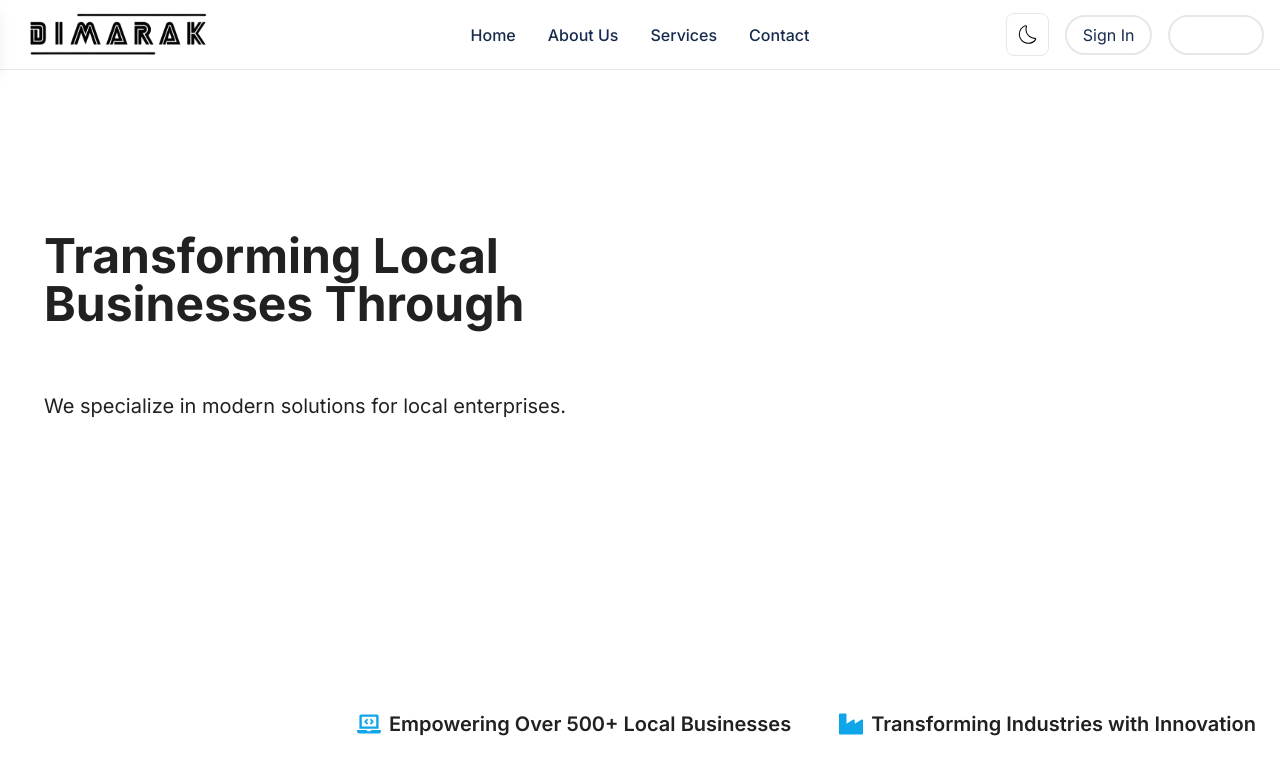
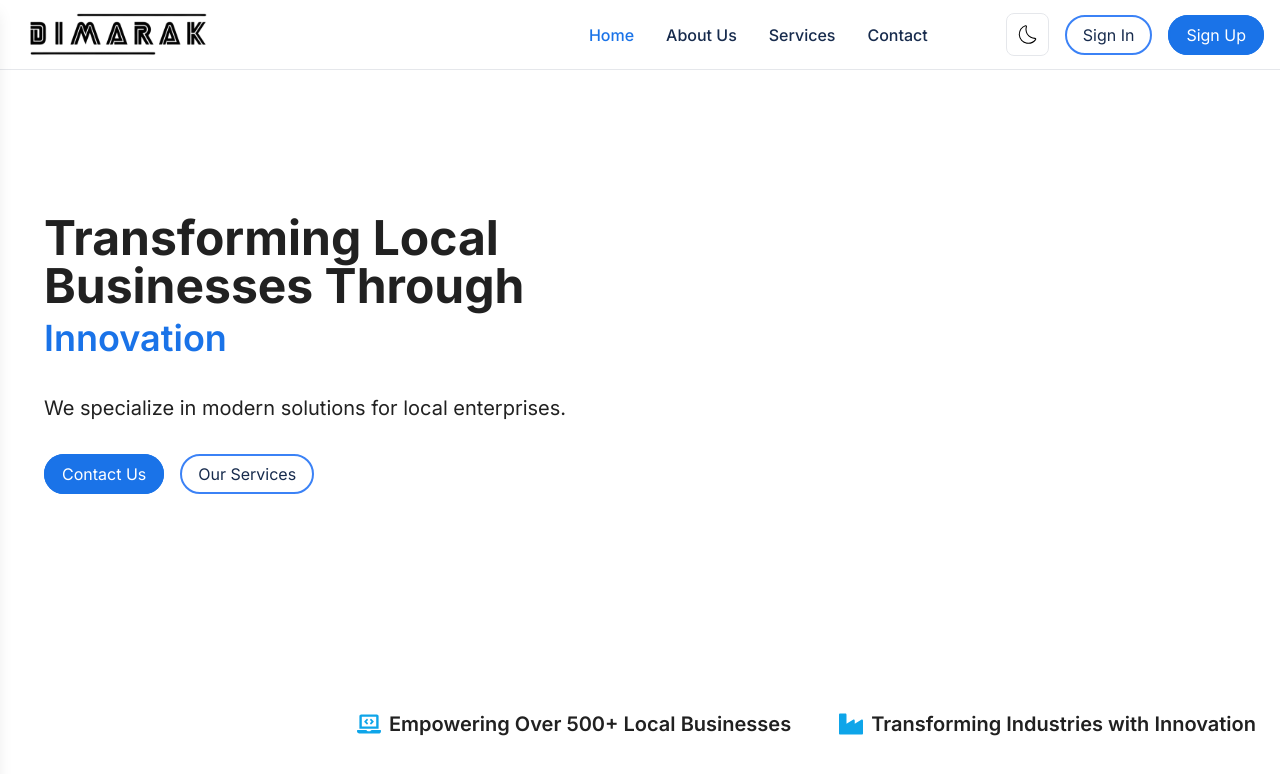
Before and after one commit to Dimarak-Limited-HQ/dimarak.com, a Next.js app: page / in a window 1280 px wide. Shown: the top 774 px of the page. Built offline with nearby package versions, Linux system fonts and the light colour scheme.

Commit message:
Refactor Logo component and update colors in tailwind.config.ts

```diff
--- a/src/app/globals.css
+++ b/src/app/globals.css
@@ -43,6 +43,7 @@ body {
 
 .scroll-offset {
   scroll-margin-top: 100px;
+  /* Adjust this value to the height of your nav bar */
 }
 
 
--- a/src/components/nav/Drawer.tsx
+++ /dev/null
@@ -1,53 +0,0 @@
-'use client';
-import NavLinks from './NavLinks';
-import Link from 'next/link';
-
-interface DrawerProps {
-    isOpen: boolean;
-    toggleDrawer: () => void;
-}
-
-const Drawer: React.FC<DrawerProps> = ({ isOpen, toggleDrawer }) => {
-    return (
-        <>
-            {/* Mobile Drawer */}
-            <div
-                className={`fixed top-0 left-0 h-full w-64 bg-white dark:bg-dark shadow-lg transform ${isOpen ? 'translate-x-0' : '-translate-x-full'
-                    } transition-transform duration-300 ease-in-out z-60`}
-            >
-                <div className="p-6">
-                    <NavLinks onClick={toggleDrawer} isMobile />
-                    <div className="mt-8 space-y-4">
-                        <Link href="/sign-in" passHref>
-                            <span
-                                onClick={toggleDrawer}
-                                className="px-4 py-2 rounded-full border-2 border-link text-link dark:text-white hover:bg-link hover:text-white transition-all cursor-pointer"
-                            >
-                                Sign In
-                            </span>
-                        </Link>
-
-                        <Link href="/sign-up" passHref>
-                            <span
-                                onClick={toggleDrawer}
-                                className="px-4 py-2 rounded-full border-2 border-link text-link dark:text-white hover:bg-link hover:text-white transition-all cursor-pointer"
-                            >
-                                Sign Up
-                            </span>
-                        </Link>
-                    </div>
-                </div>
-            </div>
-
-            {/* Drawer Overlay */}
-            {isOpen && (
-                <div
-                    className="fixed inset-0 bg-black opacity-50 z-50 md:hidden"
-                    onClick={toggleDrawer}
-                ></div>
-            )}
-        </>
-    );
-};
-
-export default Drawer;
--- /dev/null
+++ b/src/components/nav/MobileDrawer.tsx
@@ -0,0 +1,31 @@
+'use client';
+import NavLinks from './NavLinks';
+import SignInSignUpLinks from './SignInSignUpLinks';
+
+interface DrawerProps {
+    isOpen: boolean;
+    toggleDrawer: () => void;
+}
+
+const Drawer: React.FC<DrawerProps> = ({ isOpen, toggleDrawer }) => {
+    return (
+        <>
+            {/* Mobile Drawer */}
+            <div
+                className={`fixed top-0 left-0 h-screen w-[80%] bg-white dark:bg-dark shadow-lg transform ${isOpen ? 'translate-x-0' : '-translate-x-full'
+                    } transition-transform duration-300 ease-in-out z-60`}
+            >
+                <div className="p-6 bg-white dark:bg-dark">
+                    <NavLinks onClick={toggleDrawer} isMobile />
+                </div>
+
+                {/* Mobile Sign In and Sign Up Links */}
+                <div className="p-6">
+                    <SignInSignUpLinks isMobile />
+                </div>
+            </div>
+        </>
+    );
+};
+
+export default Drawer;
--- a/src/components/nav/NavBar.tsx
+++ b/src/components/nav/NavBar.tsx
@@ -4,8 +4,9 @@ import ThemeToggle from './ThemeToggle';
 import LogoSection from './LogoSection';
 import NavLinks from './NavLinks';
 import MobileMenuButton from './MobileMenuButton';
-import Drawer from './Drawer';
+import Drawer from './MobileDrawer';
 import Link from 'next/link';
+import SignInSignUpLinks from './SignInSignUpLinks';
 
 const NavBar: React.FC = () => {
     const [drawerOpen, setDrawerOpen] = useState(false);
@@ -15,29 +16,14 @@ const NavBar: React.FC = () => {
     };
 
     return (
-        <nav className="h-[70px] fixed top-0 left-0 w-full flex items-center justify-between bg-white bg-opacity-70 dark:bg-dark dark:bg-opacity-70 border-b border-gray-200 dark:border-gray-600 px-4 z-50">
+        <nav className="h-[70px] fixed top-0 left-0 w-full flex items-center justify-between  dark:bg-dark border-b border-gray-200 dark:border-gray-600 px-4 z-50">
             <LogoSection />
             <MobileMenuButton drawerOpen={drawerOpen} toggleDrawer={toggleDrawer} />
 
             <div className="hidden md:flex flex-1 justify-center">
                 <NavLinks />
             </div>
-
-
-            <div className="hidden md:flex items-center justify-end flex-1 space-x-4">
-                <ThemeToggle />
-                <Link href="/sign-in" passHref>
-                    <span className="px-4 py-2 rounded-full border-2 border-primary text-link dark:text-white hover:bg-link hover:text-white transition-all">
-                        Sign In
-                    </span>
-                </Link>
-
-                <Link href="/sign-up" passHref>
-                    <span className="px-4 py-2 rounded-full bg-primary border-2 border-primary text-white dark:text-white hover:bg-link hover:text-white transition-all">
-                        Sign Up
-                    </span>
-                </Link>
-            </div>
+            <div className='hidden md:block'> <SignInSignUpLinks /></div>
             <Drawer isOpen={drawerOpen} toggleDrawer={toggleDrawer} />
         </nav>
     );
--- a/src/components/nav/NavLinks.tsx
+++ b/src/components/nav/NavLinks.tsx
@@ -1,5 +1,6 @@
 'use client';
 import Link from 'next/link';
+import { useRouter ,usePathname} from 'next/navigation';
 
 const navLinks = [
     { label: 'Home', link: '/' },
@@ -14,6 +15,9 @@ interface NavLinksProps {
 }
 
 const NavLinks: React.FC<NavLinksProps> = ({ onClick, isMobile = false }) => {
+    const router = useRouter();
+    const currentPath = usePathname();
+
     return (
         <ul className={`flex ${isMobile ? 'flex-col space-y-8 mt-20' : 'items-center space-x-8'}`}>
             {navLinks.map((navlink, id) => (
@@ -21,7 +25,10 @@ const NavLinks: React.FC<NavLinksProps> = ({ onClick, isMobile = false }) => {
                     <Link href={navlink.link} passHref>
                         <span
                             onClick={onClick}
-                            className="text-link dark:text-white font-medium hover:text-voilet dark:hover:text-voilet cursor-pointer"
+                            className={`font-medium cursor-pointer ${currentPath === navlink.link
+                                    ? 'text-primary dark:text-voilet'
+                                    : 'text-link dark:text-white'
+                                } hover:text-primary dark:hover:text-voilet`}
                         >
                             {navlink.label}
                         </span>
--- /dev/null
+++ b/src/components/nav/SignInSignUpLinks.tsx
@@ -0,0 +1,25 @@
+'use client';
+import Link from 'next/link';
+import ThemeToggle from './ThemeToggle'; // Assuming you already have a ThemeToggle component
+import Button from '../shared/Button';
+interface SignInSignUpLinksProps {
+    isMobile?: boolean;
+}
+
+const SignInSignUpLinks: React.FC<SignInSignUpLinksProps> = ({ isMobile = false }) => {
+
+
+    return (
+        <div className={`flex space-x-4 ${isMobile ? 'items-center justify-start' : 'items-center justify-end '}`}>
+         <ThemeToggle />
+            <Button href="/sign-in">
+                Sign In
+            </Button>
+            <Button href="/sign-up" bg>
+                Sign Up
+            </Button>
+        </div>
+    );
+};
+
+export default SignInSignUpLinks;
--- a/src/components/sections/HeroSection.tsx
+++ b/src/components/sections/HeroSection.tsx
@@ -1,32 +1,31 @@
 import React from 'react';
-import Link from 'next/link';
+import Button from '../shared/Button';
 
 const HeroSection: React.FC = () => {
     return (
         <section className="relative h-[80vh] flex items-center bg-hero-pattern bg-cover bg-center px-6">
-            <div className="relative ml-5 z-10 text-left text-white max-w-2xl">
-                <h1 className="text-3xl md:text-5xl font-bold mb-2 text-body">
+
+
+
+            <div className="relative dark:text-white ml-5 z-10 text-left  text-white max-w-2xl">
+                <h1 className="text-3xl dark:text-white  md:text-5xl font-bold mb-2 text-body">
                     Transforming Local Businesses Through
                 </h1>
                 <h2 className="text-2xl md:text-4xl text-primary font-semibold mb-4">
                     Innovation
                 </h2>
-                <p className="text-lg md:text-xl mb-6 text-body">
+                <p className="text-lg dark:text-white mt-9  md:text-xl mb-6 text-body">
                     We specialize in modern solutions for local enterprises.
                 </p>
 
-                <div className="flex space-x-4">
-                    <Link href="/services" passHref>
-                        <span className="px-6 py-3 bg-primary text-white rounded-full hover:bg-sky-600 transition cursor-pointer">
-                            Get Started
-                        </span>
-                    </Link>
+                <div className="flex mt-10 space-x-4">
+                    <Button href="/contact" bg>
+                        Contact Us
+                    </Button>
 
-                    <Link href="/about" passHref>
-                        <span className="px-6 py-3 border-2 border-white text-white rounded-full hover:bg-white hover:text-dark transition cursor-pointer">
-                            Learn More
-                        </span>
-                    </Link>
+                    <Button href="/services">
+                        Our Services
+                    </Button>
                 </div>
             </div>
         </section>
--- a/src/components/shared/Button.tsx
+++ b/src/components/shared/Button.tsx
@@ -4,14 +4,21 @@ import React from "react";
 interface ButtonProps extends React.ButtonHTMLAttributes<HTMLButtonElement> {
     children: React.ReactNode;
     href: string;
+    bg?: boolean;
 }
 
-const Button: React.FC<ButtonProps> = ({ children, href = '/', ...props }) => {
+const Button: React.FC<ButtonProps> = ({ children, href = '/', bg = false, ...props }) => {
     return (
         <Link href={href} passHref>
             <span
                 role="button"
-                className={`border dark:text-white dark:hover:bg-gray-900 dark:border-white my-8 font500 text-[15px] md:text-[17px] rounded border-link text-link dark:bg-blue-600 hover:bg-link hover:text-white transition ease-in-out duration-700 py-2 px-4`}
+                className={`border-2 rounded-full py-2 px-4 transition ease-in-out duration-700
+                    ${bg
+                        ? 'bg-primary text-white border-primary'
+                        : 'bg-white text-link border-blue-500 dark:bg-dark dark:text-white dark:border-white dark:hover:bg-gray-900'
+                    }
+                    hover:bg-link hover:text-white`}
+                {...props}
             >
                 {children}
             </span>
--- a/src/components/shared/Logo.tsx
+++ b/src/components/shared/Logo.tsx
@@ -1,13 +1,23 @@
-// components/Logo.tsx
+'use client';
 import React from 'react';
 import Image from 'next/image';
+import { useTheme } from 'next-themes';
+
 const Logo: React.FC = () => {
-       return (
-        <div className="logo">
-           <Image src="/svg/logo.svg" alt="logo" width={200} height={200} />
+    const { theme } = useTheme();
+
+    return (
+        <div
+            className={`logo w-250 h-200 ${theme === 'dark' ? 'filter invert' : ''}`}
+        >
+            <Image
+                src="/svg/logo.svg"
+                alt="logo"
+                width={200}
+                height={200}
+            />
         </div>
     );
-
 };
 
 export default Logo;
--- a/tailwind.config.ts
+++ b/tailwind.config.ts
@@ -1,6 +1,7 @@
 import type { Config } from "tailwindcss";
 
 const config: Config = {
+  darkMode: 'class',
   content: [
     "./src/pages/**/*.{js,ts,jsx,tsx,mdx}",
     "./src/components/**/*.{js,ts,jsx,tsx,mdx}",
@@ -9,7 +10,7 @@ const config: Config = {
   theme: {
     extend: {
       colors: {
-        primary: "1A73E8",
+        primary: "#1A73E8",
         body: "#212121",
         voilet: "#0000EE",
         link: "#172b4d",
```
Also changed, not shown: src/app/layout.tsx (+3 -9 lines), src/components/sections/ScrollTextSection.tsx (+4 -4 lines), public/logo.png (deleted).
